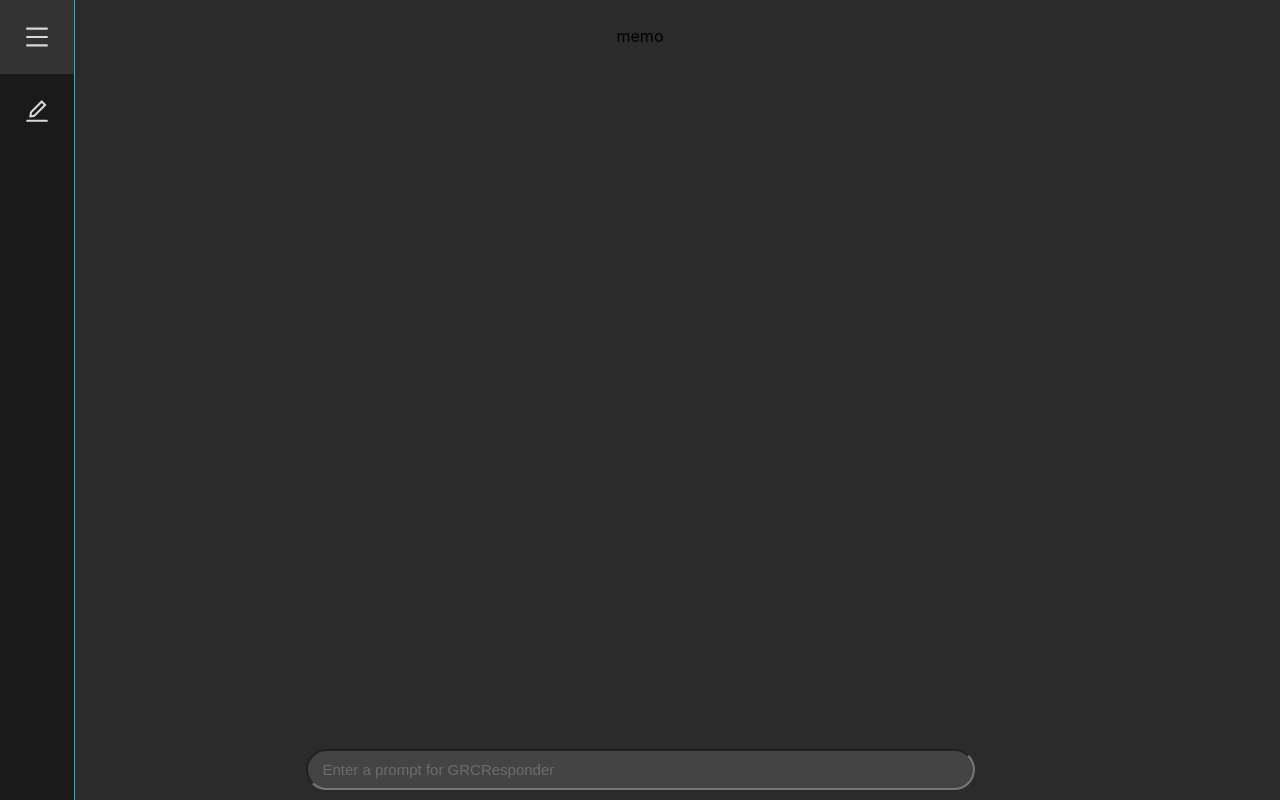
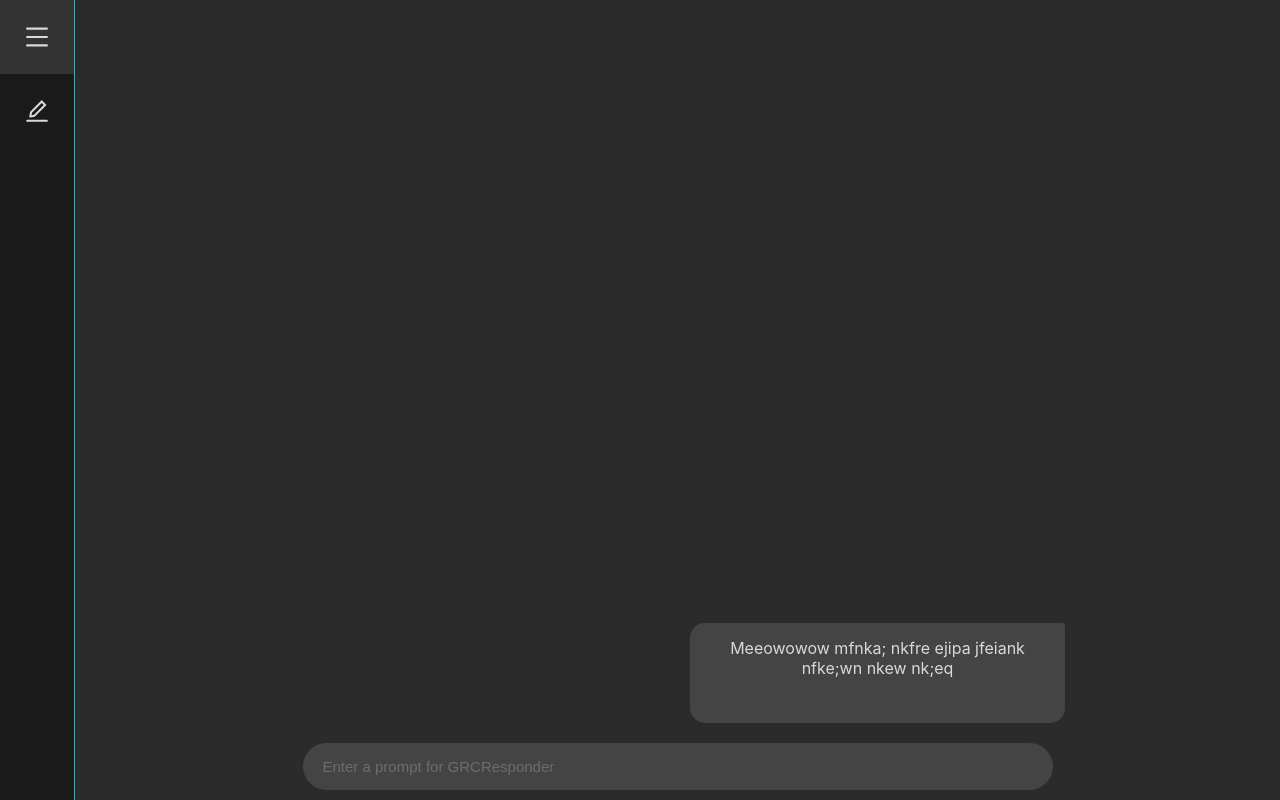
Before and after one commit to bsteier/GRCResponder, a React (Create React App) app in the folder client/: page / in a window 1280 px wide. Built offline with nearby package versions, Linux system fonts and the light colour scheme.

Commit message:
Finished components. Need to fix tooltip.

```diff
--- a/client/src/App.tsx
+++ b/client/src/App.tsx
@@ -2,9 +2,11 @@ import React, {useState} from 'react';
 import './styles/App.css';
 import Sidebar from './components/Sidebar.tsx';
 import Tooltip from './components/Tooltip.tsx';
+import MessageBox from './components/MessageBox.tsx';
 
 function App() {
   const [isSidebarOpen, setIsSidebarOpen] = useState(false);
+  const [query, setQueryValue] = useState('');
 
   const toggleSidebar = () => {
     setIsSidebarOpen(!isSidebarOpen);
@@ -21,9 +23,15 @@ function App() {
       <Sidebar isOpen={isSidebarOpen} toggleSidebar={toggleSidebar}/>
       <div className="Home-content">
         <div className="chat-content">
-          <p>memo</p>
+          <MessageBox isUserMessage={true}>Meeowowow mfnka; nkfre ejipa jfeiank nfke;wn nkew nk;eq</MessageBox>
         </div>
-        <input type="text" className="prompt-box" placeholder="Enter a prompt for GRCResponder"/>
+        <input
+          type="text"
+          className="prompt-box"
+          placeholder="Enter a prompt for GRCResponder"
+          value={query}
+          onChange={setQueryValue}
+        />
       </div>
     </div>
   );
--- /dev/null
+++ b/client/src/components/MessageBox.tsx
@@ -0,0 +1,18 @@
+import React from "react";
+import '../styles/MessageBox.css'
+// import {MenuOutlined, EditOutlined} from "@ant-design/icons";
+
+interface MessageBoxProps {
+    children: React.ReactNode;
+    isUserMessage: boolean;
+}
+
+const MessageBox: React.FC<MessageBoxProps> = ({ children, isUserMessage }) => {
+  return (
+    <div className={`messagebox-container ${isUserMessage ? 'user-message' : 'bot-message'}`}>
+        {children}
+    </div>
+  );
+};
+
+export default MessageBox;
--- a/client/src/styles/App.css
+++ b/client/src/styles/App.css
@@ -1,24 +1,29 @@
 html, body {
   background-color: #2B2B2B;
   overflow-x: hidden;
+  height: 100%;
 }
 
 .Home {
   background-color: #2B2B2B;
   text-align: center;
+  display: flex;
+  flex-direction: row;
 }
 
 .Home-content {
   display: flex;
   flex-direction: column;
   align-items: center;
-  justify-content: center;
+  justify-content: space-between;
   min-height: 100vh;
+  flex-grow: 1;
+  box-sizing: border-box;
 }
 
 .chat-content {
   overflow-y: auto;
-  flex: 1;
+  flex-grow: 1;
   padding: 10px;
   margin-bottom: 10px;
 }
@@ -27,14 +32,27 @@ html, body {
   border-radius: 75px;
   background-color: #444444;
   color: #D9D9D9;
-  padding: 10px;
-  padding-left: 15px;
-  min-width: 80vh;
+  padding: 15px;
+  padding-left: 20px;
+  max-width: 750px;
+  min-width: 250px;
+  width: 100%;
   outline: none;
   margin-bottom: 10px;
   font-size: 15px;
+  border: 0;
+  box-sizing: border-box;
 }
 
 .prompt-box::placeholder {
   color: #6E6C6C;
 }
+
+.chat-content {
+  display: flex;
+  flex-direction: column-reverse;
+  max-width: 775px;
+  min-width: 250px;
+  width: 100%;
+  overflow-y: auto;
+}
--- /dev/null
+++ b/client/src/styles/MessageBox.css
@@ -0,0 +1,17 @@
+.messagebox-container {
+    color: #D9D9D9;
+    border-radius: 15px 3px 15px 15px;
+    height: 100px;
+    padding: 15px;
+    max-width: 375px;
+    box-sizing: border-box;
+}
+
+.user-message {
+    background-color: #444444;
+    align-self: flex-end;
+}
+
+.bot-message {
+    align-self: flex-start;
+}
--- a/client/src/styles/Sidebar.css
+++ b/client/src/styles/Sidebar.css
@@ -2,7 +2,8 @@
     background-color: #1A1A1A;
     display: flex;
     flex-direction: column;
-    position: fixed;
+    position: sticky;
+    top: 0;
     height: 100vh;
     border-right: 1.5px solid #1FB6CE;
     width: 74px; /* Width to fit the icon */
```
